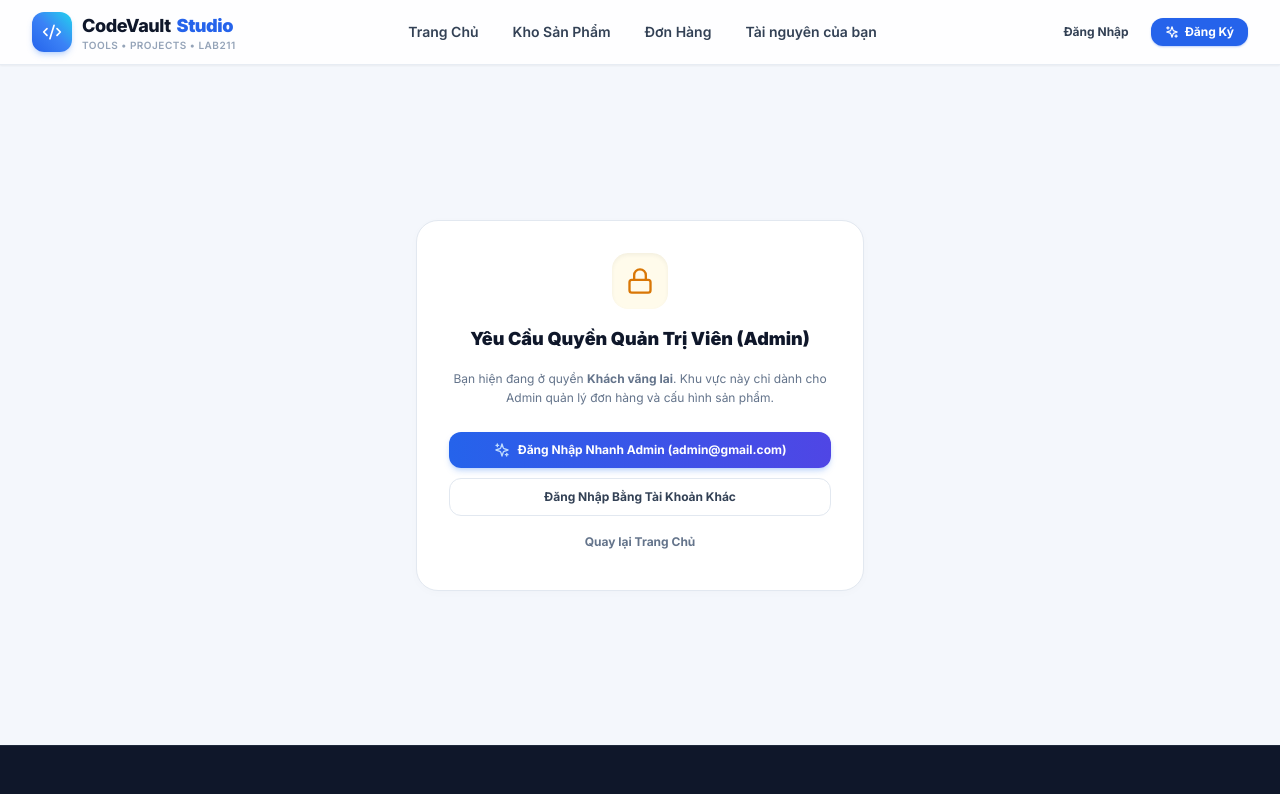
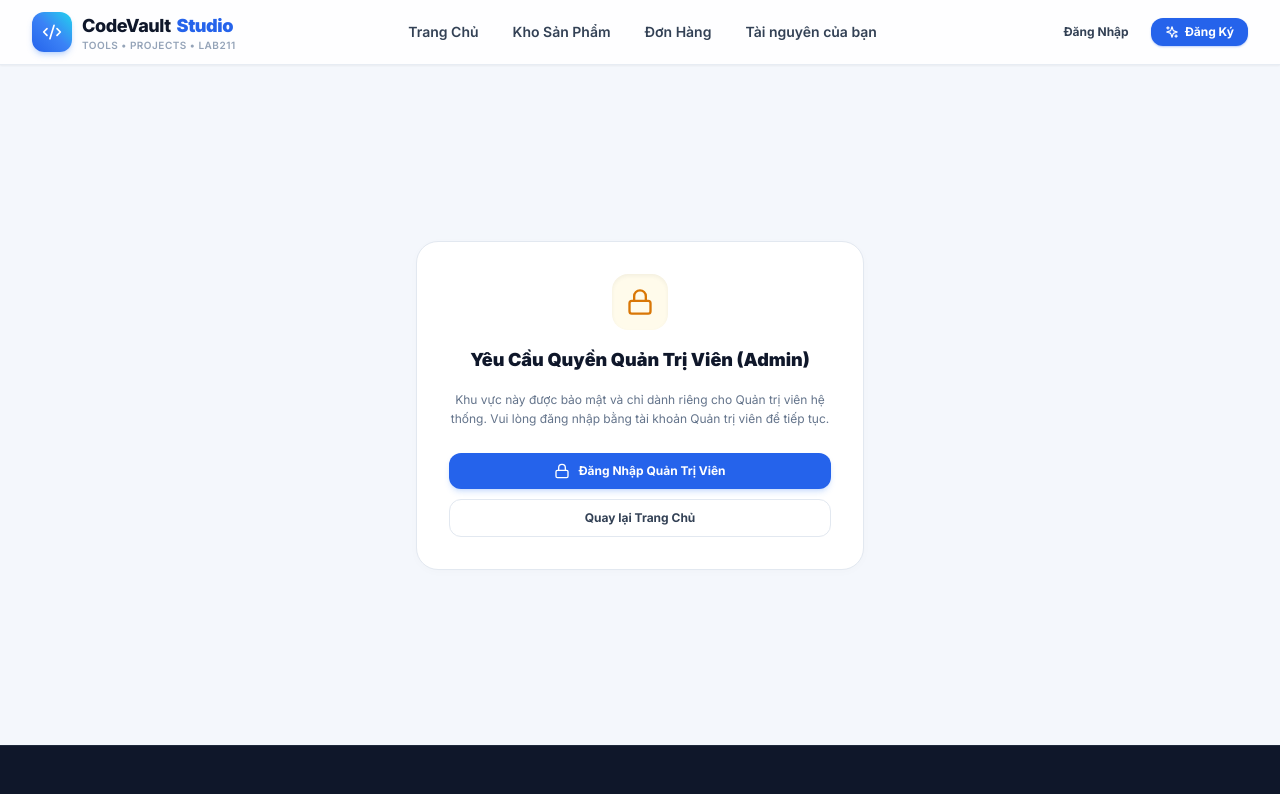
Before and after one commit to thanhtuanfptse05/tqmastertool, a Next.js app: page /admin in a window 1280 px wide. Shown: the top 794 px of the page. Built offline with nearby package versions, Linux system fonts and the light colour scheme; no server answers; the database is empty.

Commit message:
fix(security): purge exposed admin credentials and quick-login button from admin layout

```diff
--- a/src/app/admin/layout.tsx
+++ b/src/app/admin/layout.tsx
@@ -16,7 +16,6 @@ import {
   CheckCircle2,
   Lock,
   Loader2,
-  Sparkles,
 } from "lucide-react";
 
 export default function AdminLayout({
@@ -24,7 +23,7 @@ export default function AdminLayout({
 }: {
   children: React.ReactNode;
 }) {
-  const { currentUser, isAuthLoading, orders, openAuthModal, login } = useStore();
+  const { currentUser, isAuthLoading, orders, openAuthModal } = useStore();
   const pathname = usePathname();
 
   const pendingCount = orders.filter((o) => o.status === "pending_approval").length;
@@ -46,7 +45,7 @@ export default function AdminLayout({
     );
   }
 
-  // 2. RBAC Guard: If not admin, provide 1-click login or manual login
+  // 2. RBAC Guard: If not admin, require secure manual authentication
   const isAdmin = currentUser?.role === "admin";
 
   if (!isAdmin) {
@@ -60,28 +59,20 @@ export default function AdminLayout({
             Yêu Cầu Quyền Quản Trị Viên (Admin)
           </h2>
           <p className="text-xs text-slate-500 leading-relaxed">
-            Bạn hiện đang ở quyền <b>{currentUser ? currentUser.role : "Khách vãng lai"}</b>. Khu vực này chỉ dành cho Admin quản lý đơn hàng và cấu hình sản phẩm.
+            Khu vực này được bảo mật và chỉ dành riêng cho Quản trị viên hệ thống. Vui lòng đăng nhập bằng tài khoản Quản trị viên để tiếp tục.
           </p>
           <div className="pt-2 space-y-2.5">
-            {/* Quick 1-click admin login */}
-            <button
-              onClick={() => login("admin@gmail.com", "tuan0112")}
-              className="w-full py-2.5 rounded-xl bg-gradient-to-r from-blue-600 to-indigo-600 hover:from-blue-700 hover:to-indigo-700 text-white text-xs font-bold shadow-md shadow-blue-500/25 transition-all active:scale-98 flex items-center justify-center gap-2"
-            >
-              <Sparkles className="w-4 h-4 text-blue-200" />
-              <span>Đăng Nhập Nhanh Admin (admin@gmail.com)</span>
-            </button>
-
             <button
               onClick={() => openAuthModal("login")}
-              className="w-full py-2.5 rounded-xl border border-slate-200 hover:bg-slate-50 text-slate-700 text-xs font-bold transition-all"
+              className="w-full py-2.5 rounded-xl bg-blue-600 hover:bg-blue-700 text-white text-xs font-bold shadow-md shadow-blue-500/20 transition-all active:scale-98 flex items-center justify-center gap-2"
             >
-              Đăng Nhập Bằng Tài Khoản Khác
+              <Lock className="w-4 h-4" />
+              <span>Đăng Nhập Quản Trị Viên</span>
             </button>
 
             <Link
               href="/"
-              className="block w-full py-2 text-xs font-bold text-slate-500 hover:text-slate-800 transition-colors"
+              className="block w-full py-2.5 rounded-xl border border-slate-200 hover:bg-slate-50 text-slate-700 text-xs font-bold transition-all text-center"
             >
               Quay lại Trang Chủ
             </Link>
```
Also changed, not shown: specs/001-user-auth/spec.md (+7 -3 lines), specs/006-admin-order-management/spec.md (+1 -1 lines), 1 other file (tests, documents, lock files or other folders).
